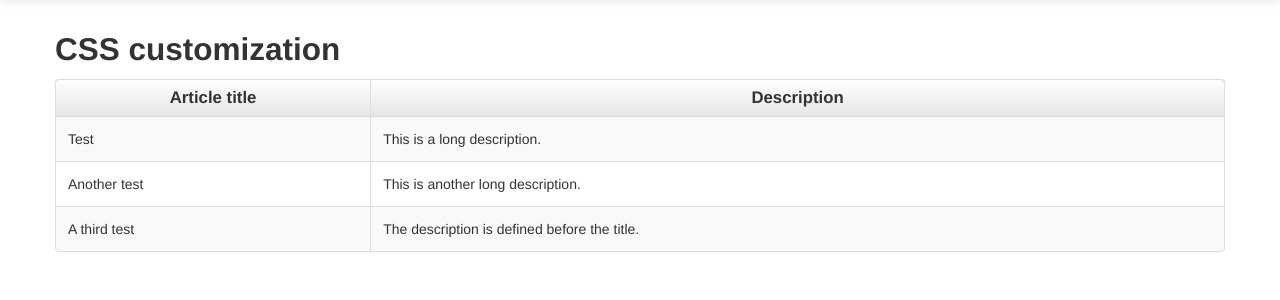
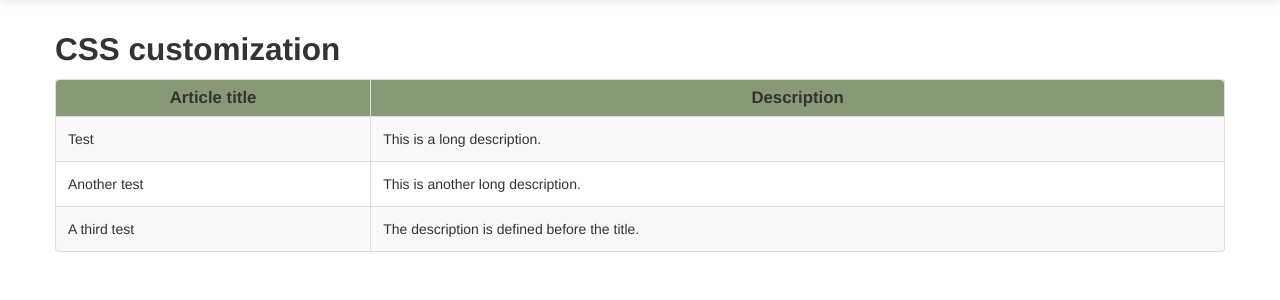
Before and after one commit to myclabs/Datagrid, a PHP site: page /demo/css.php in a window 1280 px wide. Shown: the part 41-341 px from the top of the page. Run offline with PHP 8.4, Linux system fonts and the light colour scheme.

Commit message:
CSS customization

```diff
--- a/demo/css.php
+++ b/demo/css.php
@@ -11,12 +11,12 @@ require 'template/header.php';
 </div>
 
 <style type="text/css">
-    .datagrid table th {
+    .datagrid th {
         text-align: center;
         font-size: 1.2em;
-        background-color: #897;
+        background: #897;
     }
-    .datagrid table td {
+    .datagrid td {
         padding: 12px;
     }
 </style>
```
